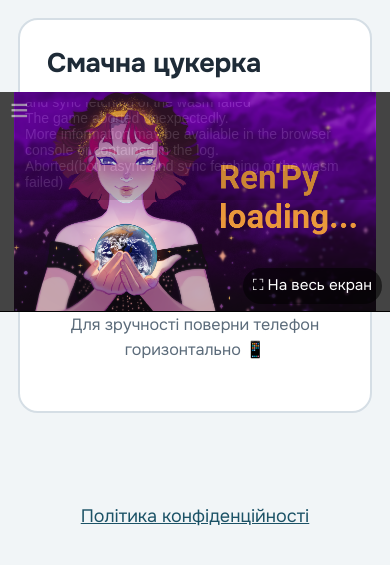
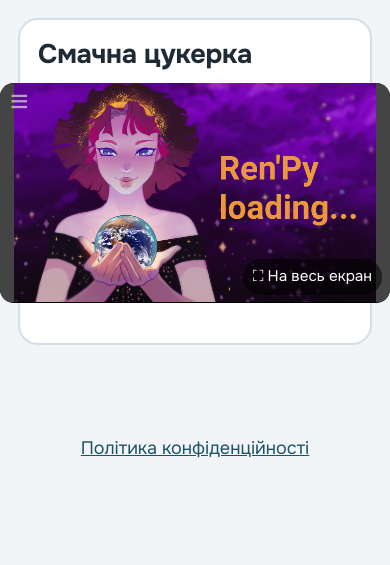
Before and after one commit to VerloxPy/ASD-emotions-teaching, a Django app: page /exercise/9/ in a window 390 px wide. Shown: the part 86-651 px from the top of the page. Run offline with Django 5.2, Linux system fonts and the light colour scheme; a user stored in the database is signed in; data comes from the database, SQL or seed files in the repository; tables that the repository leaves empty hold one stand-in row (values such as "Sample post"); some libraries are stand-ins or nearby versions.

Commit message:
adapted novel design on mobile v2

```diff
--- a/static/css/app.css
+++ b/static/css/app.css
@@ -385,8 +385,11 @@ body.reduce-motion *, body.reduce-motion *::before, body.reduce-motion *::after
     border-radius: 0;
   }
 }
-@media (max-width: 700px) and (orientation: portrait) {
-  .novel-hint { display: block; }
+/* Телефон: менші відступи картки, новела лишається всередині рамки */
+@media (max-width: 700px) {
+  .novel-sheet { padding: 1rem .6rem; }
+  .novel-sheet .question { padding-inline: .4rem; }
+  .novel-wrap { border-radius: 14px; }
 }
 
 /* У повноекранному режимі */
--- a/templates/lessons/exercises/novel.html
+++ b/templates/lessons/exercises/novel.html
@@ -2,7 +2,7 @@
 {% block title %}Історія{% endblock %}
 {% block topbar %}{% include "partials/_lessonbar.html" %}{% endblock %}
 {% block content %}
-<section class="sheet">
+<section class="sheet novel-sheet">
   <h1 class="question">{{ exercise.prompt }}</h1>
 
   <div class="novel-wrap" id="novelWrap">
@@ -27,6 +27,12 @@ window.addEventListener("message", async function (event) {
   document.getElementById("feedback").innerHTML = await response.text();
   var index = parseInt(response.headers.get("X-Step-Index"), 10);
   window.markStepDone(index);
+
+  // Вихід з повного екрана, щоб було видно відповідь і кнопку «Далі»
+  if (document.fullscreenElement) {
+    try { await document.exitFullscreen(); } catch (e) {}
+  }
+  document.getElementById("feedback").scrollIntoView({behavior: "smooth", block: "start"});
 });
 
 // Повний екран + ландшафт (Android/Chrome). На iOS Safari fullscreen для блоку недоступний.
@@ -34,16 +40,24 @@ window.addEventListener("message", async function (event) {
   var wrap = document.getElementById("novelWrap");
   var btn = document.getElementById("novelFs");
   if (!wrap.requestFullscreen) { btn.hidden = true; return; }
+
   btn.addEventListener("click", async function () {
     try {
+      if (document.fullscreenElement) {
+        await document.exitFullscreen();
+        return;
+      }
       await wrap.requestFullscreen();
       if (screen.orientation && screen.orientation.lock) {
         await screen.orientation.lock("landscape").catch(function () {});
       }
     } catch (e) {}
   });
+
   document.addEventListener("fullscreenchange", function () {
-    if (!document.fullscreenElement && screen.orientation && screen.orientation.unlock) {
+    var full = !!document.fullscreenElement;
+    btn.textContent = full ? "✕ Вийти" : "⛶ На весь екран";
+    if (!full && screen.orientation && screen.orientation.unlock) {
       screen.orientation.unlock();
     }
   });
```
